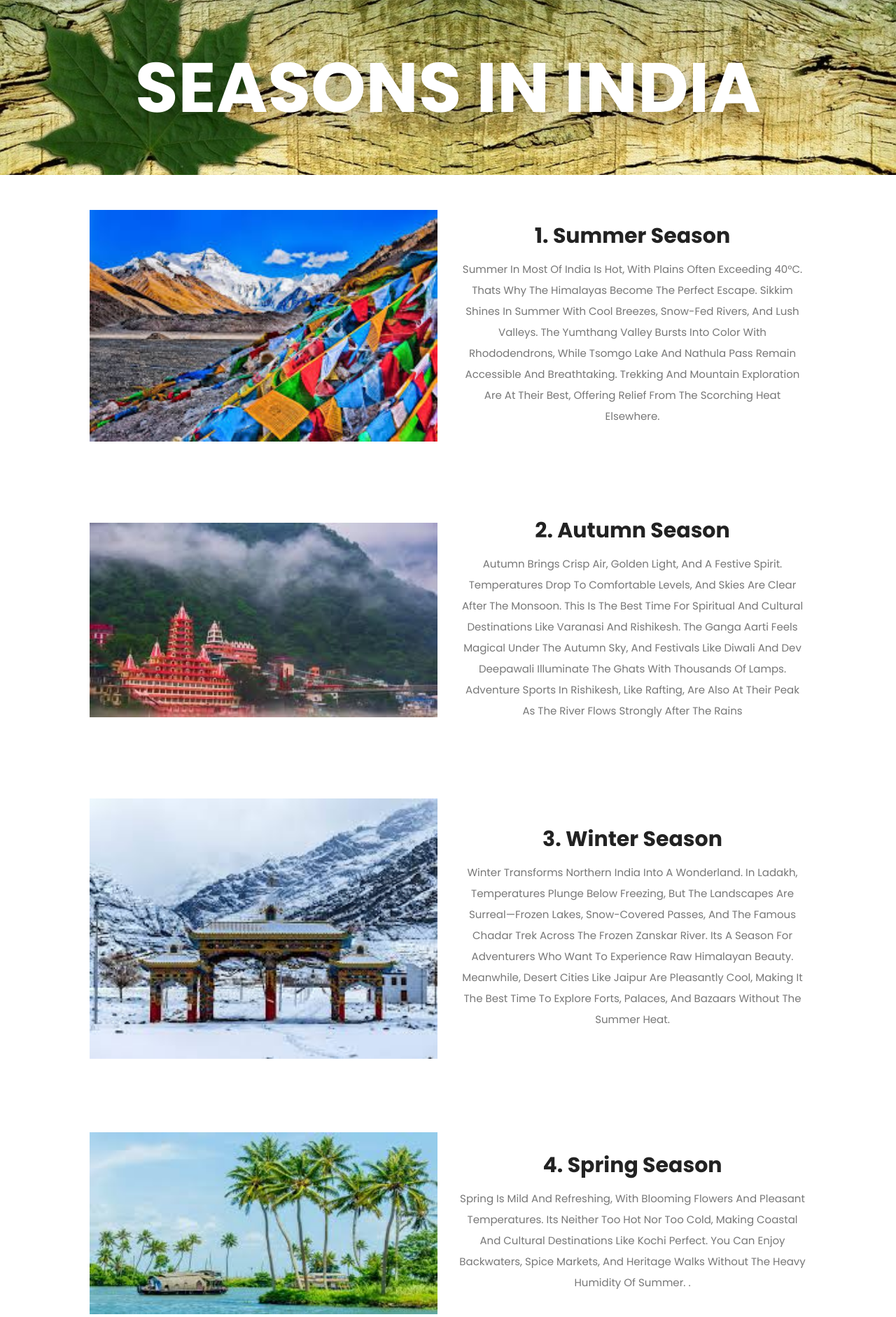
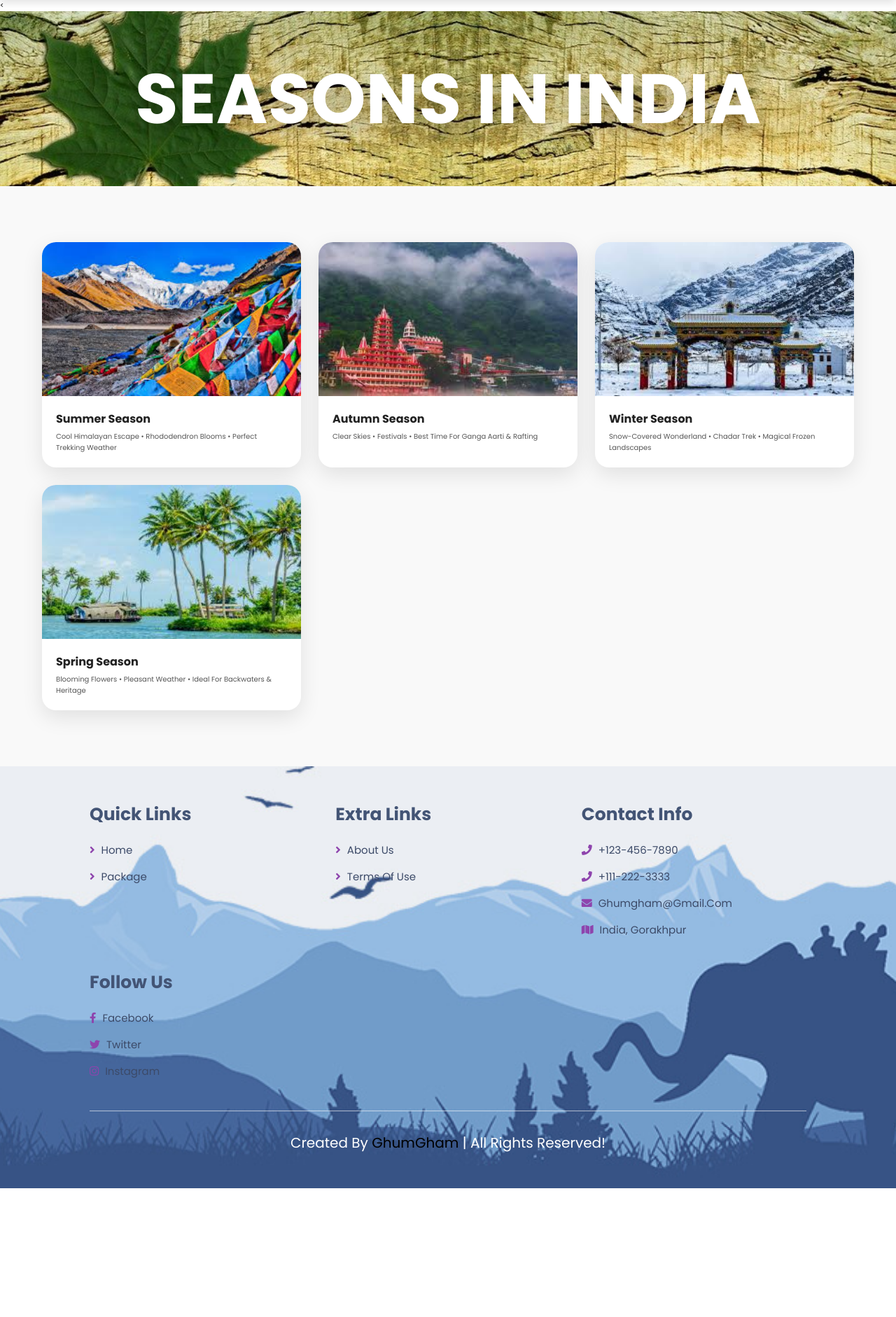
Before and after one commit to sbraichu63/Tour_management_System, a Django app: page /seasons/ in a window 1280 px wide. Shown: the part 83-1965 px from the top of the page at 70% size. After the commit the page ends 1781 px from the top, so only its background shows below. Run offline with Django 3.2, Linux system fonts and the light colour scheme.

Commit message:
changed UI

```diff
--- a/TourM/templates/index.html
+++ b/TourM/templates/index.html
@@ -234,4 +234,5 @@ document.addEventListener('keydown', function(e) {
 
 </script>
 
+
 {%endblock%}
--- a/TourM/templates/seasons.html
+++ b/TourM/templates/seasons.html
@@ -3,71 +3,108 @@
 
 <!-- CODE HERE -->
 
-<!-- header section ends -->
 
 
-<div class="heading" style="background:url(' /static/images/season.jpg ') no-repeat">
+<!-- Seasons in India Section -->
+<<div class="heading" style="background-image: url({% static 'images/season.jpg' %});">
     <h1>Seasons in India</h1>
 </div>
 
-<section class="about">
+<section class="seasons" id="seasons">
+    <div class="container">
+        <div class="season-container">
 
-    <div class="image">
+            <!-- Summer -->
+            <div class="season-box" onclick="showSeasonModal(1)">
+                <img src="{% static 'images/summer_sikkim.jpg' %}" alt="Summer in Sikkim">
+                <h3>Summer Season</h3>
+                <p>Cool Himalayan escape • Rhododendron blooms • Perfect trekking weather</p>
+            </div>
 
-        <img src="{% static 'images/summer_sikkim.jpg' %} " alt="">
-    </div>
+            <!-- Autumn -->
+            <div class="season-box" onclick="showSeasonModal(2)">
+                <img src="{% static 'images/autum_rishikesh.jpg' %}" alt="Autumn in Rishikesh">
+                <h3>Autumn Season</h3>
+                <p>Clear skies • Festivals • Best time for Ganga Aarti & rafting</p>
+            </div>
 
-    <div class="content">
-        <h3>1. Summer Season</h3>
-        <p> Summer in most of India is hot, with plains often exceeding 40°C. Thats why the Himalayas become the perfect escape. Sikkim shines in summer with cool breezes, snow-fed rivers, and lush valleys. The Yumthang Valley bursts into color with rhododendrons, while Tsomgo Lake and Nathula Pass remain accessible and breathtaking. Trekking and mountain exploration are at their best, offering relief from the scorching heat elsewhere.</p>
+            <!-- Winter -->
+            <div class="season-box" onclick="showSeasonModal(3)">
+                <img src="{% static 'images/winter_ladakh.jpg' %}" alt="Winter in Ladakh">
+                <h3>Winter Season</h3>
+                <p>Snow-covered wonderland • Chadar Trek • Magical frozen landscapes</p>
+            </div>
+
+            <!-- Spring -->
+            <div class="season-box" onclick="showSeasonModal(4)">
+                <img src="{% static 'images/spring_kochi.jpg' %}" alt="Spring in Kochi">
+                <h3>Spring Season</h3>
+                <p>Blooming flowers • Pleasant weather • Ideal for backwaters & heritage</p>
+            </div>
+
+        </div>
     </div>
 </section>
 
-<section class="about">
+<!-- Seasons Modal -->
+<div id="seasonModal" class="modal">
+    <div class="modal-content">
+        <span class="close-btn" onclick="closeSeasonModal()">&times;</span>
+        <img id="seasonHero" src="" alt="" class="modal-hero">
+        <h2 id="seasonTitle"></h2>
+        <p id="seasonDesc"></p>
+    </div>
+</div>
 
-    <div class="image">
-        <img src="{% static 'images/autum_rishikesh.jpg' %}" alt="">
-    </div>
+<script>
+const seasonData = {
+    1: {
+        title: "Summer Season",
+        image: "{% static 'images/summer_sikkim.jpg' %}",
+        desc: "Experience the cool Himalayan escape during summer. Witness the beautiful rhododendron blooms and enjoy perfect trekking weather. Sikkim becomes a paradise with lush green landscapes, pleasant temperatures, and ideal conditions for outdoor adventures and nature lovers."
+    },
+    2: {
+        title: "Autumn Season",
+        image: "{% static 'images/autum_rishikesh.jpg' %}",
+        desc: "Autumn brings clear skies and is the season of festivals in India. Experience the spiritual Ganga Aarti at Rishikesh and thrilling river rafting adventures. The weather is perfect for travel with comfortable temperatures and reduced rainfall, making it ideal for explorations."
+    },
+    3: {
+        title: "Winter Season",
+        image: "{% static 'images/winter_ladakh.jpg' %}",
+        desc: "Winter transforms Ladakh into a snow-covered wonderland. Tackle the legendary Chadar Trek on frozen rivers and witness magical frozen landscapes. The pristine white scenery creates a surreal environment perfect for adventure seekers and photography enthusiasts."
+    },
+    4: {
+        title: "Spring Season",
+        image: "{% static 'images/spring_kochi.jpg' %}",
+        desc: "Spring brings blooming flowers and pleasant weather across India. Explore the serene backwaters of Kochi and immerse yourself in rich heritage sites. The mild climate and scenic beauty make it an ideal season for all types of travel and cultural experiences."
+    }
+};
 
-    <div class="content">
-        <h3>2. Autumn Season</h3>
-        <p> Autumn brings crisp air, golden light, and a festive spirit. Temperatures drop to comfortable levels, and skies are clear after the monsoon. This is the best time for spiritual and cultural destinations like Varanasi and Rishikesh. The Ganga Aarti feels magical under the autumn sky, and festivals like Diwali and Dev Deepawali illuminate the ghats with thousands of lamps. Adventure sports in Rishikesh, like rafting, are also at their peak as the river flows strongly after the rains</p>
-    </div>
-</section>
+function showSeasonModal(id) {
+    const modal = document.getElementById('seasonModal');
+    const data = seasonData[id];
 
-<section class="about">
+    if (data) {
+        document.getElementById('seasonHero').src = data.image;
+        document.getElementById('seasonTitle').textContent = data.title;
+        document.getElementById('seasonDesc').textContent = data.desc;
+        modal.style.display = "block";
+        document.body.style.overflow = "hidden";
+    }
+}
 
-    <div class="image">
-        <img src="{% static 'images/winter_ladakh.jpg' %}" alt="">
-    </div>
+function closeSeasonModal() {
+    const modal = document.getElementById('seasonModal');
+    modal.style.display = "none";
+    document.body.style.overflow = "auto";
+}
 
-    <div class="content">
-        <h3>3. Winter Season</h3>
-        <p> Winter transforms northern India into a wonderland. In Ladakh, temperatures plunge below freezing, but the landscapes are surreal—frozen lakes, snow-covered passes, and the famous Chadar Trek across the frozen Zanskar River. Its a season for adventurers who want to experience raw Himalayan beauty. Meanwhile, desert cities like Jaipur are pleasantly cool, making it the best time to explore forts, palaces, and bazaars without the summer heat.</p>
-    </div>
-</section>
-
-<section class="about">
-
-    <div class="image">
-        <img src="{% static 'images/spring_kochi.jpg' %}" alt="">
-    </div>
-
-    <div class="content">
-        <h3>4. Spring Season</h3>
-        <p>Spring is mild and refreshing, with blooming flowers and pleasant temperatures. Its neither too hot nor too cold, making coastal and cultural destinations like Kochi perfect. You can enjoy backwaters, spice markets, and heritage walks without the heavy humidity of summer.
-.</p>
-    </div>
-</section>
-
-
-
-
-
-
-
-
-<!--  -->
-
+window.onclick = function(event) {
+    const modal = document.getElementById('seasonModal');
+    if (event.target === modal) {
+        closeSeasonModal();
+    }
+}
+</script>
 
 {%endblock%}
--- a/static/style.css
+++ b/static/style.css
@@ -1925,7 +1925,7 @@ section#welcome_Sec p {
     color: #e74c3c;
 }
 
-/* Large hero image */
+
 .modal-hero {
     width: 100%;
     height: 260px;
@@ -1954,7 +1954,7 @@ section#welcome_Sec p {
 }
 
 .modal-content p {
-    font-size: 1.25rem;           /* Bigger & more readable */
+    font-size: 1.25rem;
     line-height: 1.85;
     color: #444;
     padding: 0 35px 35px;
@@ -1990,3 +1990,59 @@ section#welcome_Sec p {
         padding: 0 25px 30px;
     }
 }
+.seasons {
+    padding: 80px 0;
+    background: #f9f9f9;
+}
+
+.season-container {
+    display: grid;
+    grid-template-columns: repeat(auto-fit, minmax(300px, 1fr));
+    gap: 25px;
+    max-width: 1200px;
+    margin: 0 auto;
+    padding: 0 20px;
+}
+
+.season-box {
+    background: white;
+    border-radius: 20px;
+    overflow: hidden;
+    box-shadow: 0 10px 30px rgba(0,0,0,0.1);
+    transition: all 0.4s ease;
+    cursor: pointer;
+}
+
+.season-box:hover {
+    transform: translateY(-12px);
+    box-shadow: 0 20px 40px rgba(0,0,0,0.15);
+}
+
+.season-box img {
+    width: 100%;
+    height: 220px;
+    object-fit: cover;
+}
+
+.season-box h3 {
+    padding: 15px 20px 5px;
+    font-size: 1.6rem;
+    color: #222;
+}
+
+.season-box p {
+    padding: 0 20px 20px;
+    color: #555;
+    line-height: 1.6;
+}
+
+/* Reuse the same modern modal style you already have for services */
+.modal-content h2 { font-size: 2.4rem; margin: 15px 30px 10px; }
+.modal-content p { font-size: 1.25rem; line-height: 1.85; padding: 0 35px 40px; }
+
+.heading {
+    background-image: url("/static/images/season.jpg");
+    background-repeat: no-repeat;
+    background-position: center center;
+    background-size: cover;
+}
```
